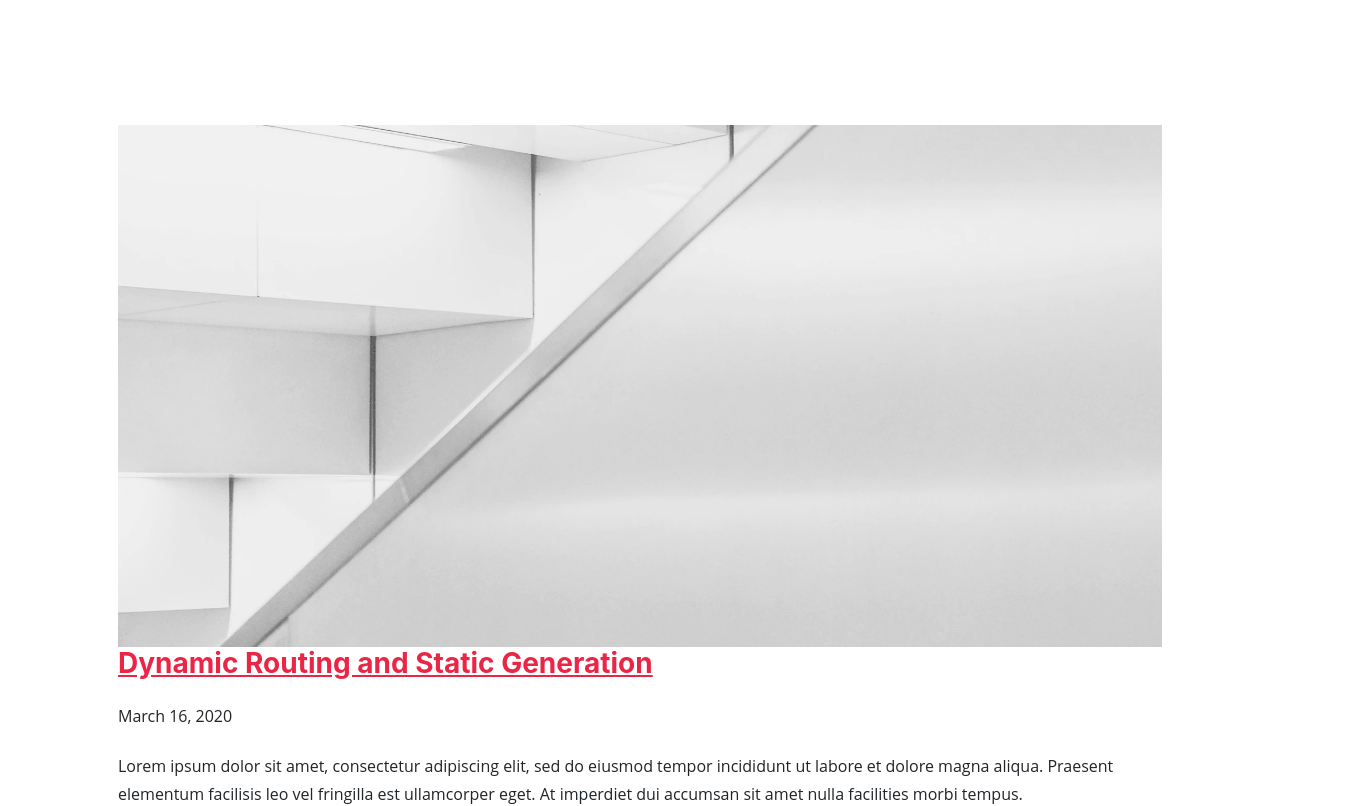
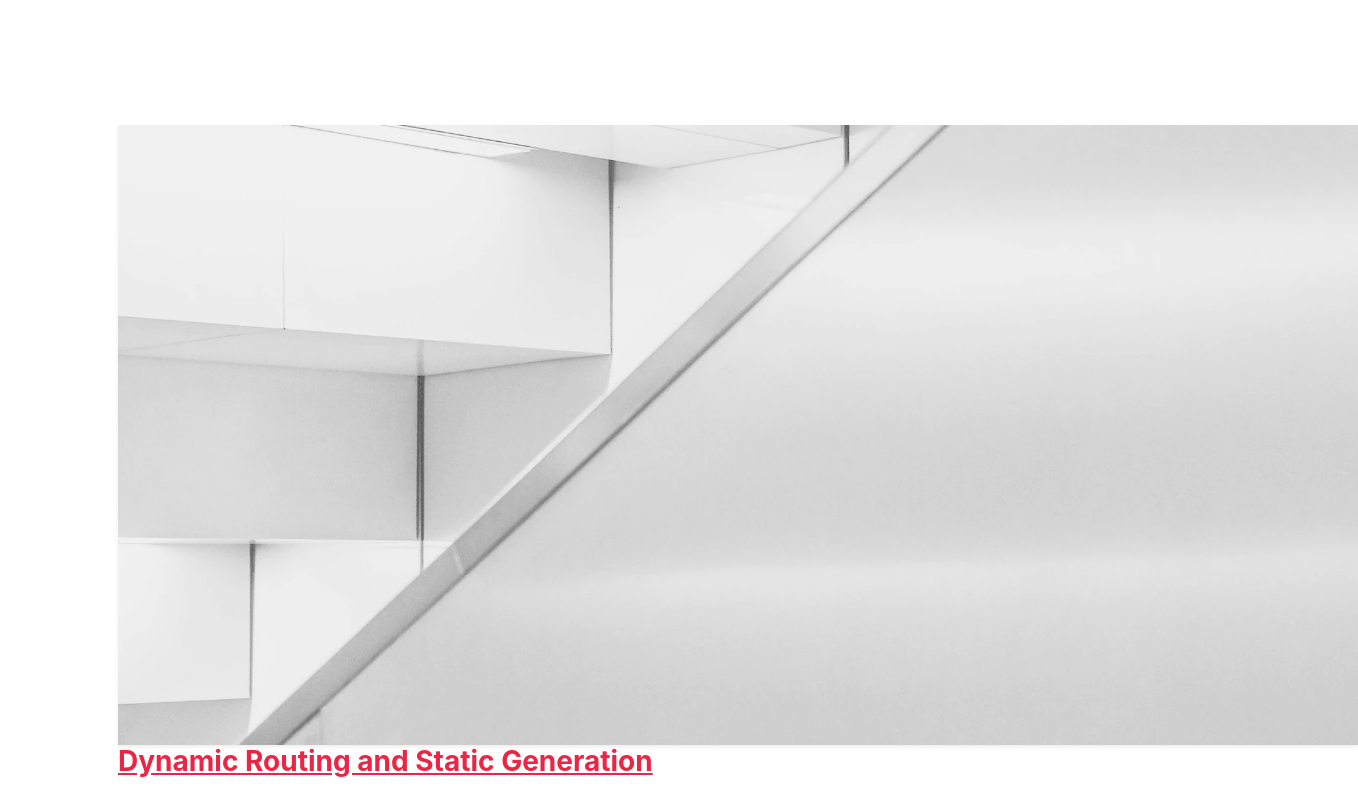
Before and after one commit to LaFrenchTechTokyo/lafrenchtechtokyo.github.io, a Next.js app: page /blog in a window 1280 px wide. Shown: the part 440-1246 px from the top of the page, 1358 px wide, since content can reach past the window. Built offline with nearby package versions, Linux system fonts and the light colour scheme.

Commit message:
Makes project exportable

```diff
--- a/components/cover-image.js
+++ b/components/cover-image.js
@@ -1,10 +1,9 @@
 import cn from 'classnames'
 import Link from 'next/link'
-import Image from 'next/image'
 
 export default function CoverImage({ title, src, slug, height, width }) {
   const image = (
-    <Image
+    <img
       src={src}
       alt={`Cover Image for ${title}`}
       className={cn('shadow-sm', {
```
